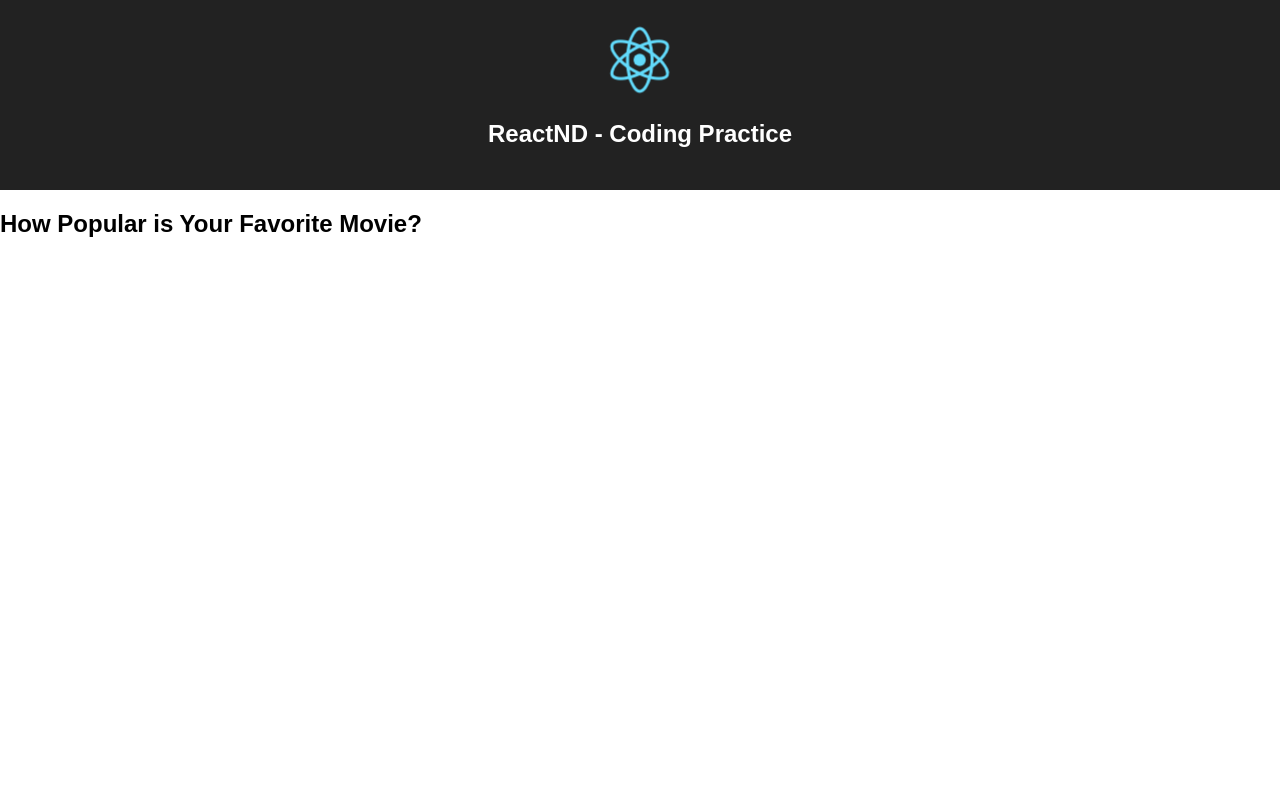
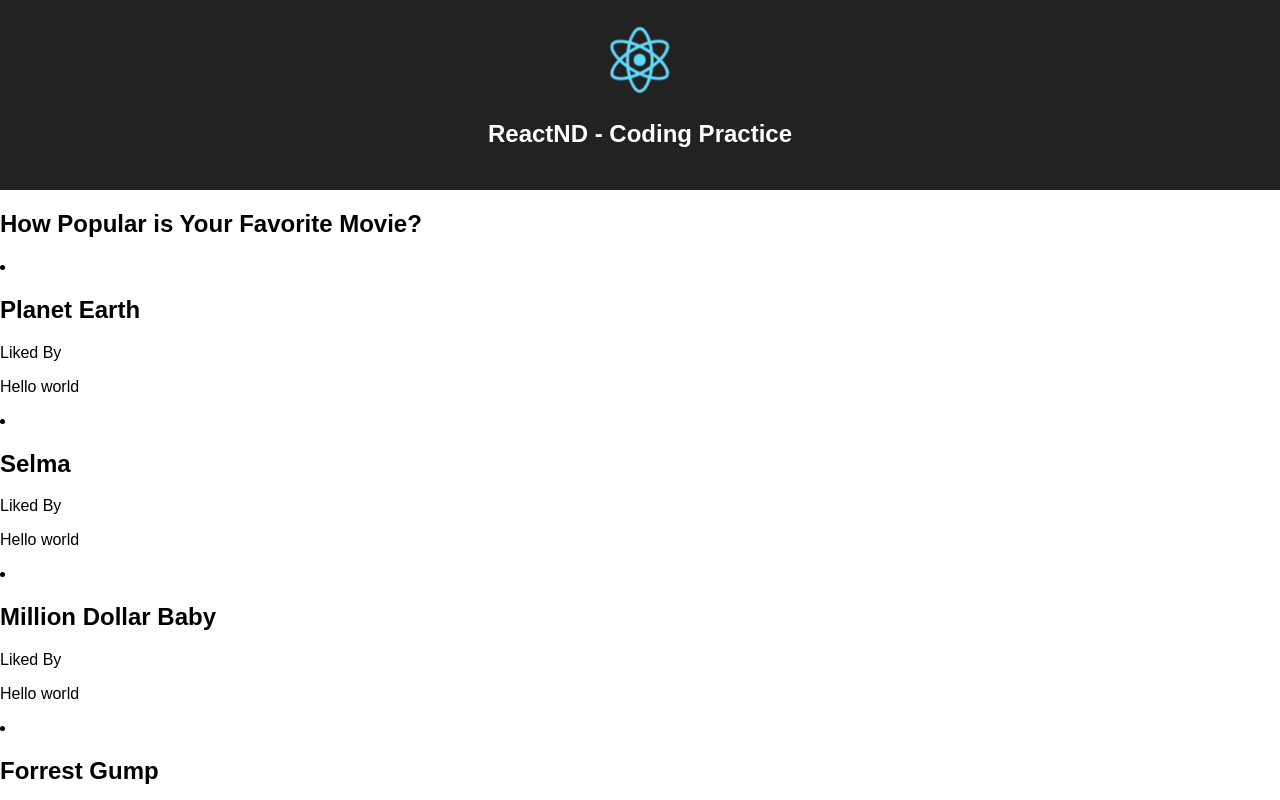
Before and after one commit to misakimichy/React-passing-data2, a React (Create React App) app: page / in a window 1280 px wide. Shown: the top 800 px of the page. Built offline with nearby package versions, Linux system fonts and the light colour scheme.

Commit message:
Fixed errors to explicit data

```diff
--- a/src/App.js
+++ b/src/App.js
@@ -1,7 +1,7 @@
 import React, { Component } from 'react';
 import logo from './logo.svg';
 import './App.css';
-import PopularMoives from './PopularMoives.js'
+import PopularMovies from './PopularMovies.js'
 
 /*
 Display a list of movies where each movie contains a list of users that favorited it.
@@ -123,7 +123,12 @@ class App extends Component {
           <h1 className="App-title">ReactND - Coding Practice</h1>
         </header>
         <h2>How Popular is Your Favorite Movie?</h2>
-
+             {/* Components comes below */}
+            <PopularMovies
+              userByMovie={this.usersByMovie}
+              users={users}
+              movies={movies}
+            />
       </div>
     );
   }
--- a/src/MovieCard.js
+++ b/src/MovieCard.js
@@ -1,10 +1,18 @@
 import React, { Component } from 'react';
-import UserList from './UserList.js';
+import UserList from "./UserList.js";
 
 class MovieCard extends Component {
-	render() {
-      console.log('Prop', this.prop);
-    	return <div></div>
+    render() {
+        const {users, userWhoLikedMovie, movieInfo} = this.props;
+
+        return (
+         <li key={movieInfo.id}>
+           <h2>{movieInfo.name}</h2>
+           <p>Liked By</p>
+            <UserList />
+        </li>
+
+        );
     }
 }
 
--- a/src/PopularMovies.js
+++ b/src/PopularMovies.js
@@ -1,14 +1,14 @@
 import React, { Component } from 'react';
-import UserList from './UserList.js';
+import MovieCard from './MovieCard.js';
 
 
 class PopularMovies extends Component {
 	render() {
-      console.log('Prop',this.props);
+      //console.log('Prop',this.props);
       const {userByMovie, users, movies} = this.props
 
-      const movieCards = object.keys(movies).map(id => (
-        <MovieInfo key={id}
+      const movieCards = Object.keys(movies).map(id => (
+        <MovieCard key={id}
         users={users}
         userWhoLikedMovie={userByMovie[id]}
         movieInfo={movies[id]}
--- a/src/UserList.js
+++ b/src/UserList.js
@@ -1,10 +1,28 @@
 import React, { Component } from 'react';
+
 
 class UserList extends Component {
 	render() {
-      if (currentUser
-      return <div></div>;
+    const {user, userWhoLikedMovie} = this.props;
+
+    {/*  Add if statement
+    1. If the movie has been favorited, display a list of all of the user name who liked the movie.
+    2. If the movie has NOT been favorited, display some text stating that no one liked the movie.
+
+    */}
+
+    if(userWhoLikedMovie === 0) {
+      return <p>No one liked this movie.</p>
     }
+
+    // const listItem = userWhoLikedMovie.map(id => (
+    //   <li key={id}>
+    //     <p>{user[id].name}</p>
+    //   </li>
+    // ));
+
+    return <p>Hello world</p>;
+  }
 }
 
-export default UserList
+export default UserList;
```
